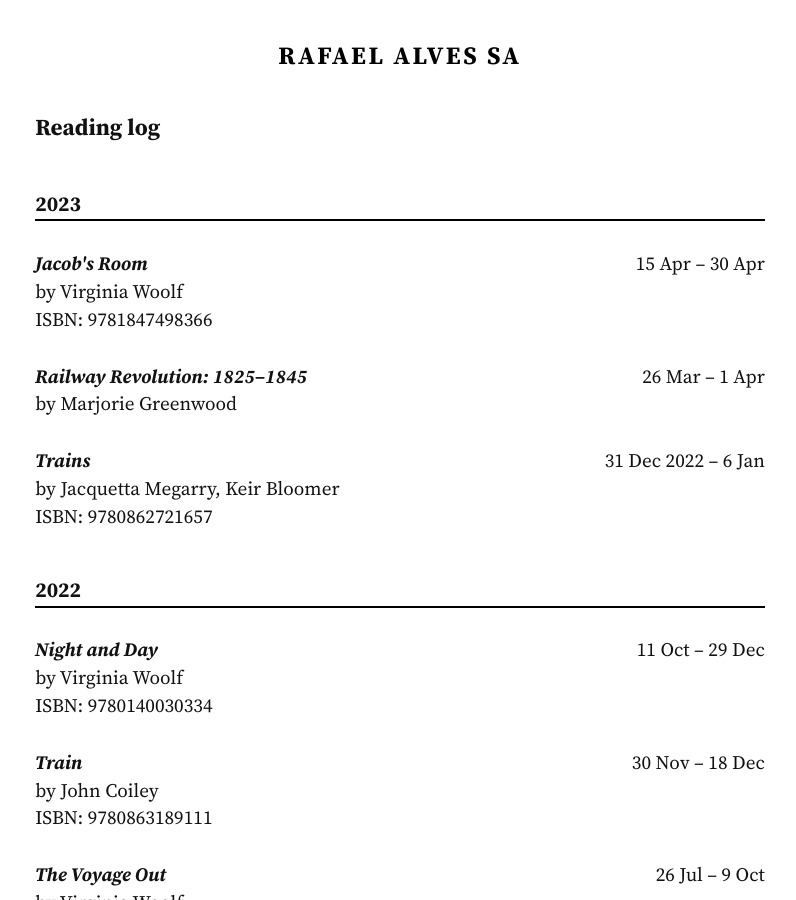
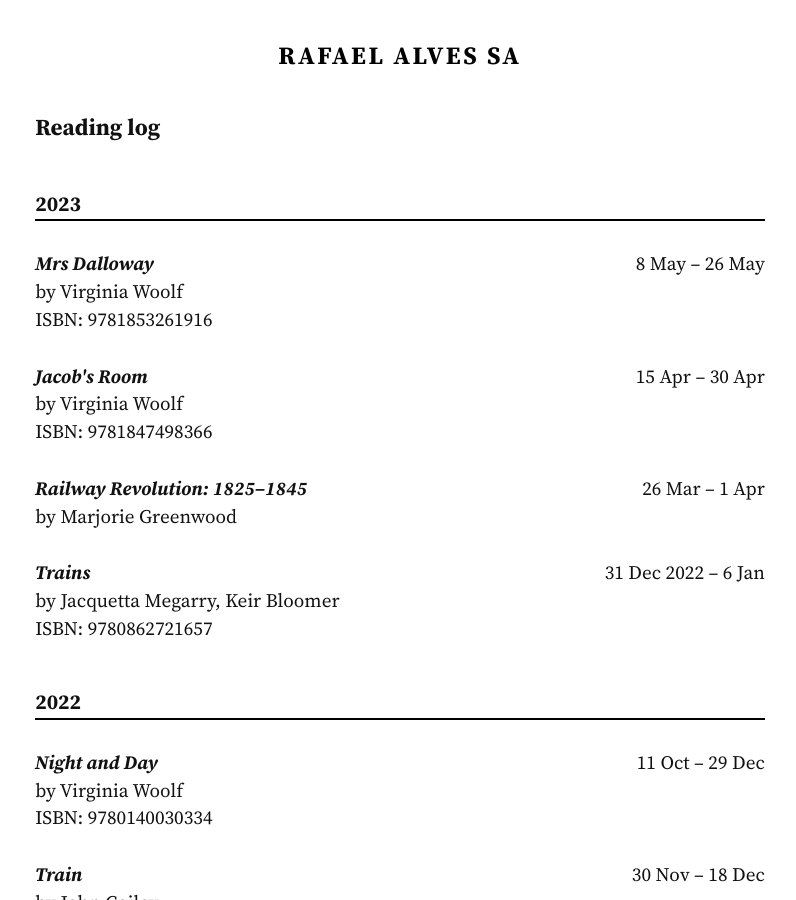
Before and after one commit to rafaelalvessa/rafael.me.uk, a Jekyll site: the page built from reading_log.md, in a window 1280 px wide and 900 px high. Shown: the whole window, without its empty margins (240-1036 px from the left). Built offline with Jekyll 4.4.1, drawn with Linux system fonts in a browser that asks for light colours.

Commit message:
Add Mrs Dalloway to finished reading

```diff
--- a/_data/reading_log.yaml
+++ b/_data/reading_log.yaml
@@ -1,4 +1,10 @@
 2023:
+
+- author: Virginia Woolf
+  date_finished: 26 May
+  date_started: 8 May
+  isbn: 9781853261916
+  title: Mrs Dalloway
 
 - author: Virginia Woolf
   date_finished: 30 Apr
```
